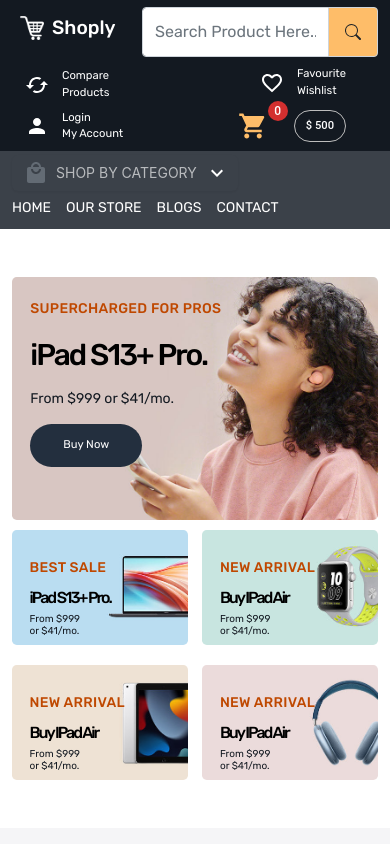
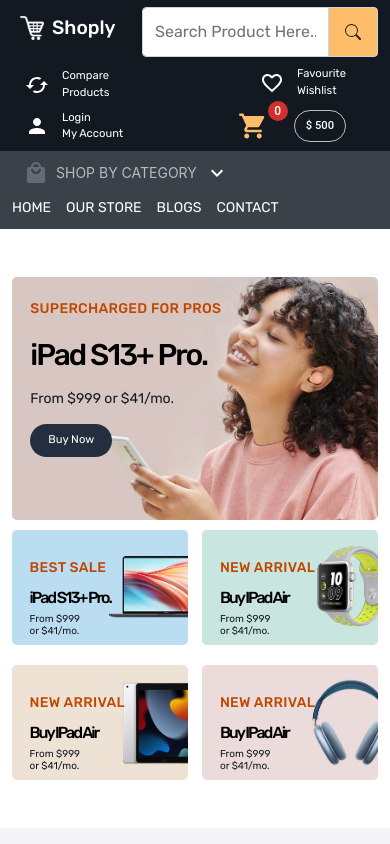
Before and after one commit to akanshbende/Shoply, a React (Vite) app: page / in a window 390 px wide. Shown: the top 844 px of the page. Built offline with nearby package versions, Linux system fonts and the light colour scheme.

Commit message:
button media query added

```diff
--- a/src/App.css
+++ b/src/App.css
@@ -67,6 +67,12 @@
   color: white;
   padding: 13px 33px;
   border-radius: 25px;
+}
+
+@media screen and (max-width: 400px) {
+  .button {
+    padding: 8px 18px;
+  }
 }
 
 .button:hover {
```
